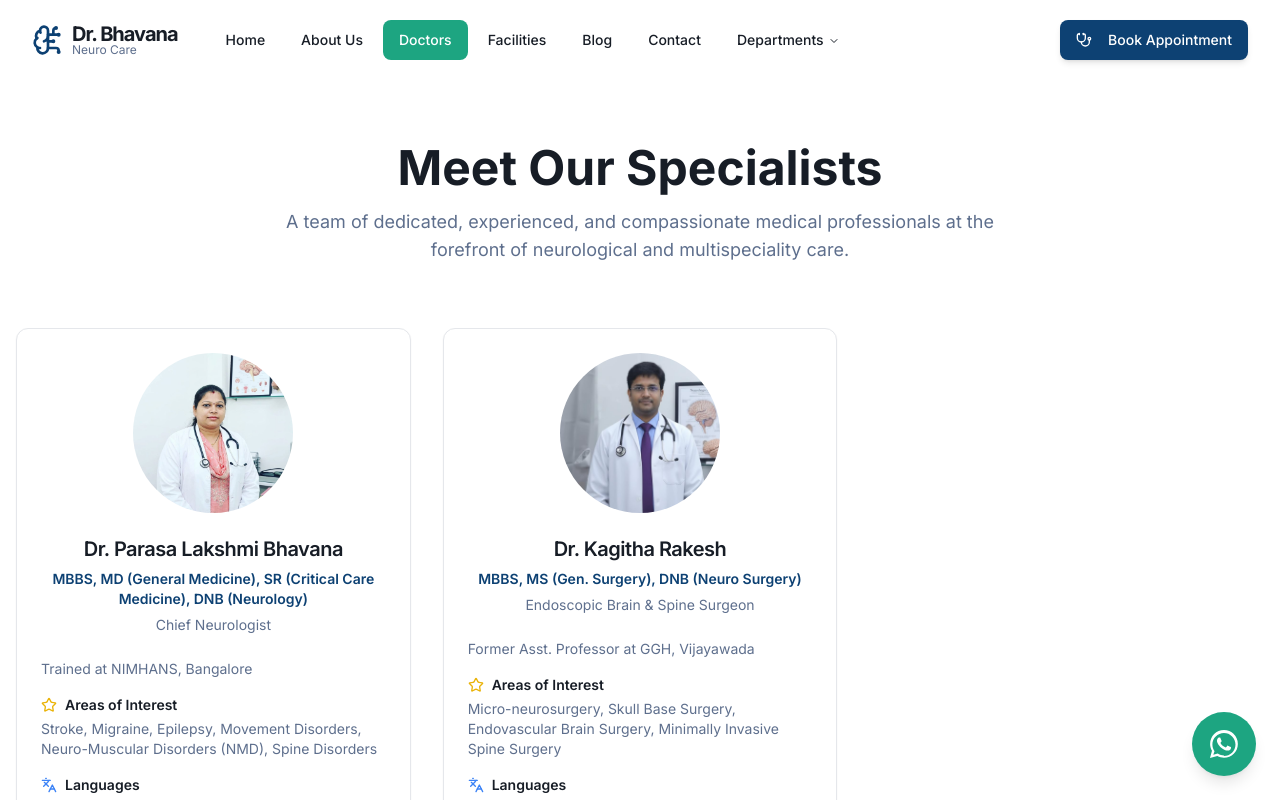
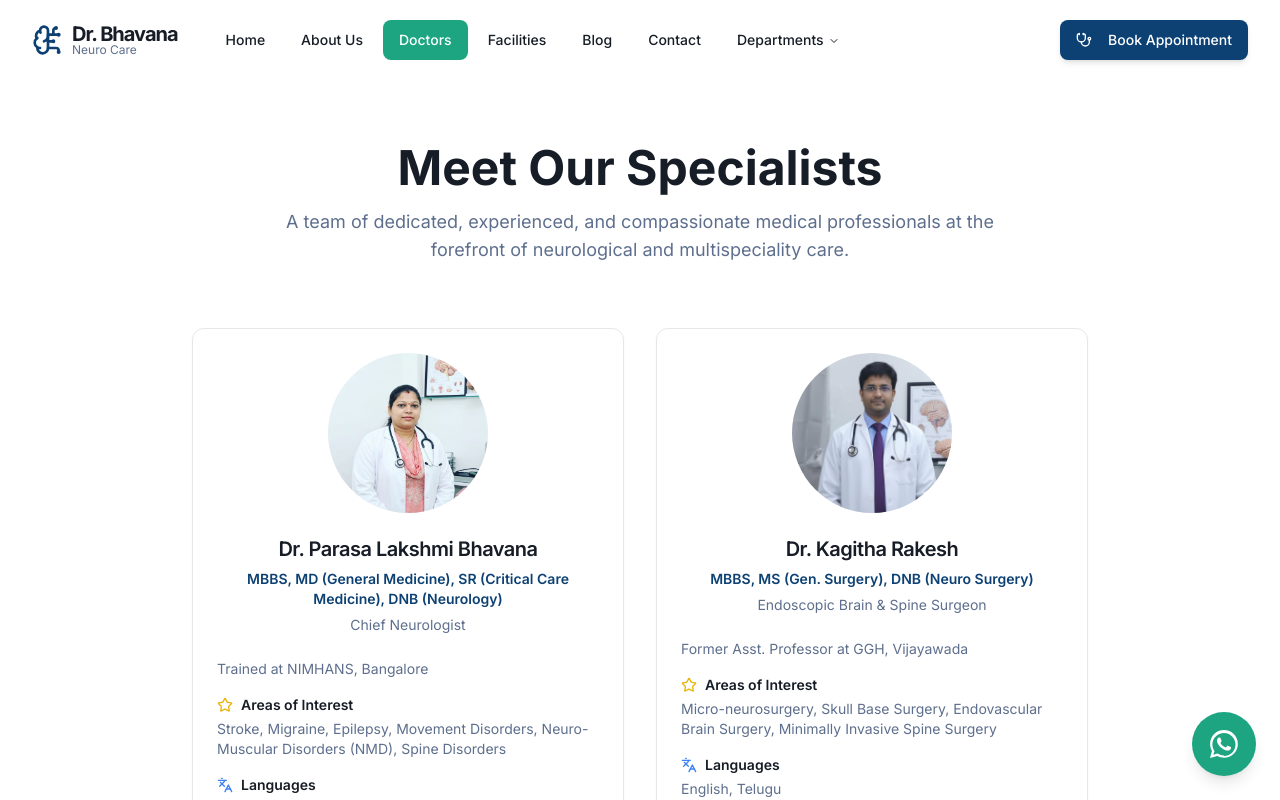
Before and after one commit to ganeshdatta23/bhavana-neuro-clinic, a Next.js app: page /doctors in a window 1280 px wide. Shown: the top 800 px of the page. Built offline with nearby package versions, Linux system fonts and the light colour scheme.

Commit message:
fix: Adjust grid layout for doctors section to improve responsiveness

```diff
--- a/src/app/(main)/doctors/page.tsx
+++ b/src/app/(main)/doctors/page.tsx
@@ -20,7 +20,7 @@ export default function DoctorsPage() {
           A team of dedicated, experienced, and compassionate medical professionals at the forefront of neurological and multispeciality care.
         </p>
 
-        <div className="mt-16 grid grid-cols-1 md:grid-cols-2 lg:grid-cols-3 gap-8">
+        <div className="mt-16 grid grid-cols-1 md:grid-cols-2 gap-8 max-w-4xl mx-auto">
           {doctors.map(doctor => (
             <Card key={doctor.id} className="flex flex-col">
               <CardHeader className="flex flex-col items-center text-center">
```
